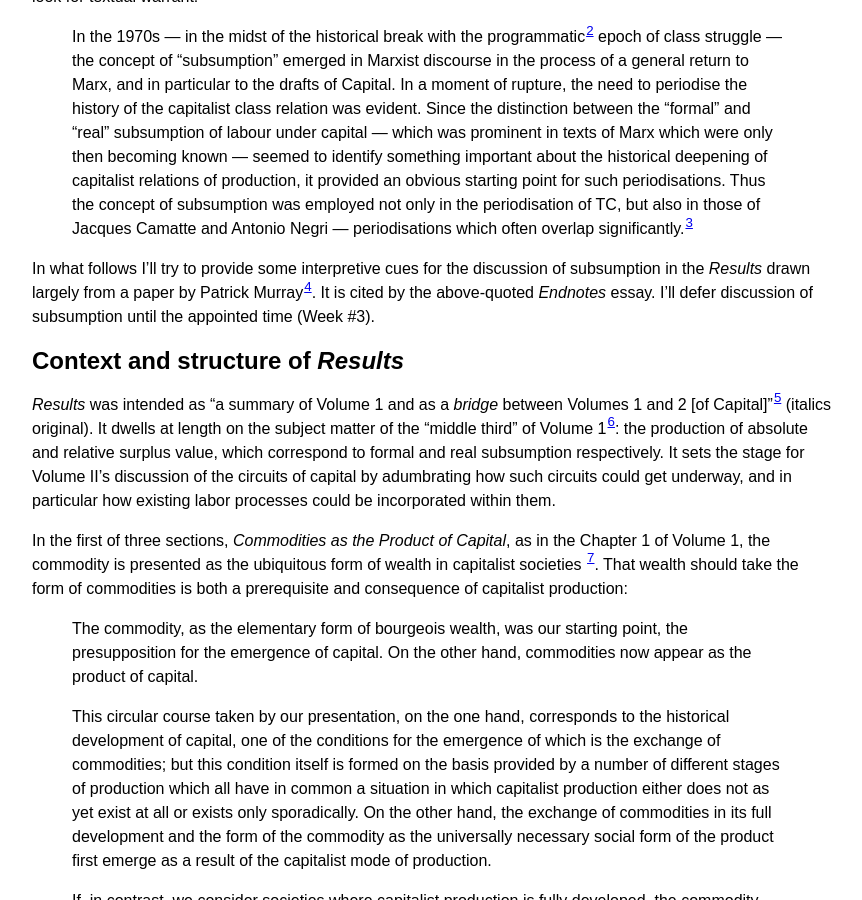
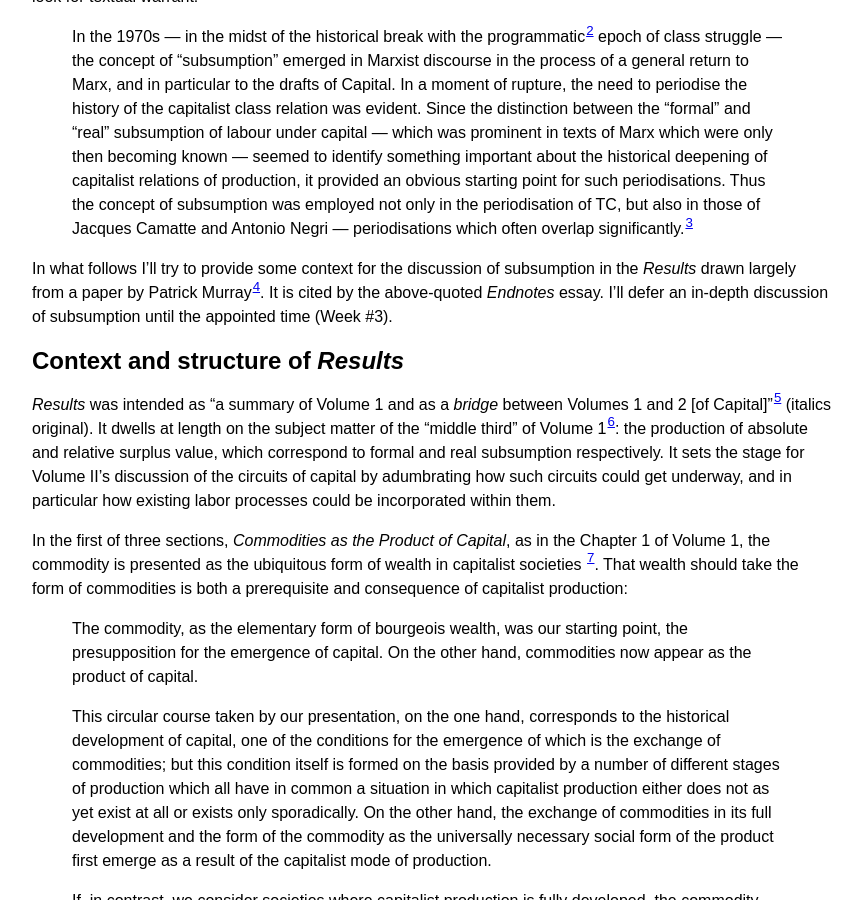
Before and after one commit to heiswayi/the-plain, a Jekyll site: the page built from _posts/2016-09-14-origins-proletariat.md, in a window 1280 px wide and 900 px high, scrolled down 697 px. Shown: the whole window, without its empty margins (208-1070 px from the left). Built offline with Jekyll 4.4.1, drawn with Linux system fonts in a browser that asks for light colours.

Commit message:
make intro coherent

```diff
--- a/_posts/2016-09-14-origins-proletariat.md
+++ b/_posts/2016-09-14-origins-proletariat.md
@@ -18,7 +18,7 @@ Moreover, for Endnotes and their interlocutors, rival conceptions of subsumption
 
 > In the 1970s — in the midst of the historical break with the programmatic[^programmatism] epoch of class struggle — the concept of “subsumption” emerged in Marxist discourse in the process of a general return to Marx, and in particular to the drafts of Capital. In a moment of rupture, the need to periodise the history of the capitalist class relation was evident. Since the distinction between the “formal” and “real” subsumption of labour under capital — which was prominent in texts of Marx which were only then becoming known — seemed to identify something important about the historical deepening of capitalist relations of production, it provided an obvious starting point for such periodisations. Thus the concept of subsumption was employed not only in the periodisation of TC, but also in those of Jacques Camatte and Antonio Negri — periodisations which often overlap significantly.[^periodize]
 
-In what follows I'll try to provide some interpretive cues for the discussion of subsumption in the _Results_ drawn largely from a paper by Patrick Murray[^murray]. It is cited by the above-quoted _Endnotes_ essay. I'll defer discussion of subsumption until the appointed time (Week #3).
+In what follows I'll try to provide some context for the discussion of subsumption in the _Results_ drawn largely from a paper by Patrick Murray[^murray]. It is cited by the above-quoted _Endnotes_ essay. I'll defer an in-depth discussion of subsumption until the appointed time (Week #3).
 
 # Context and structure of _Results_
 
```
